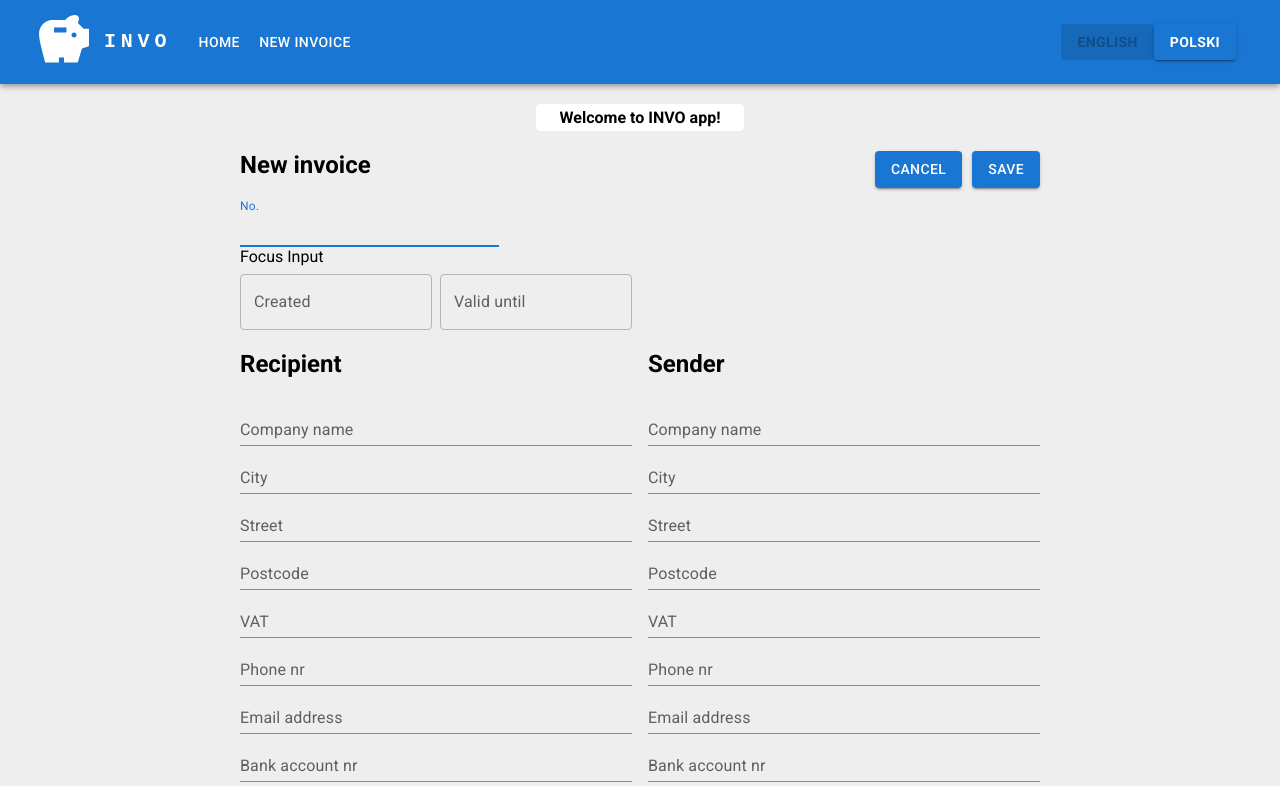
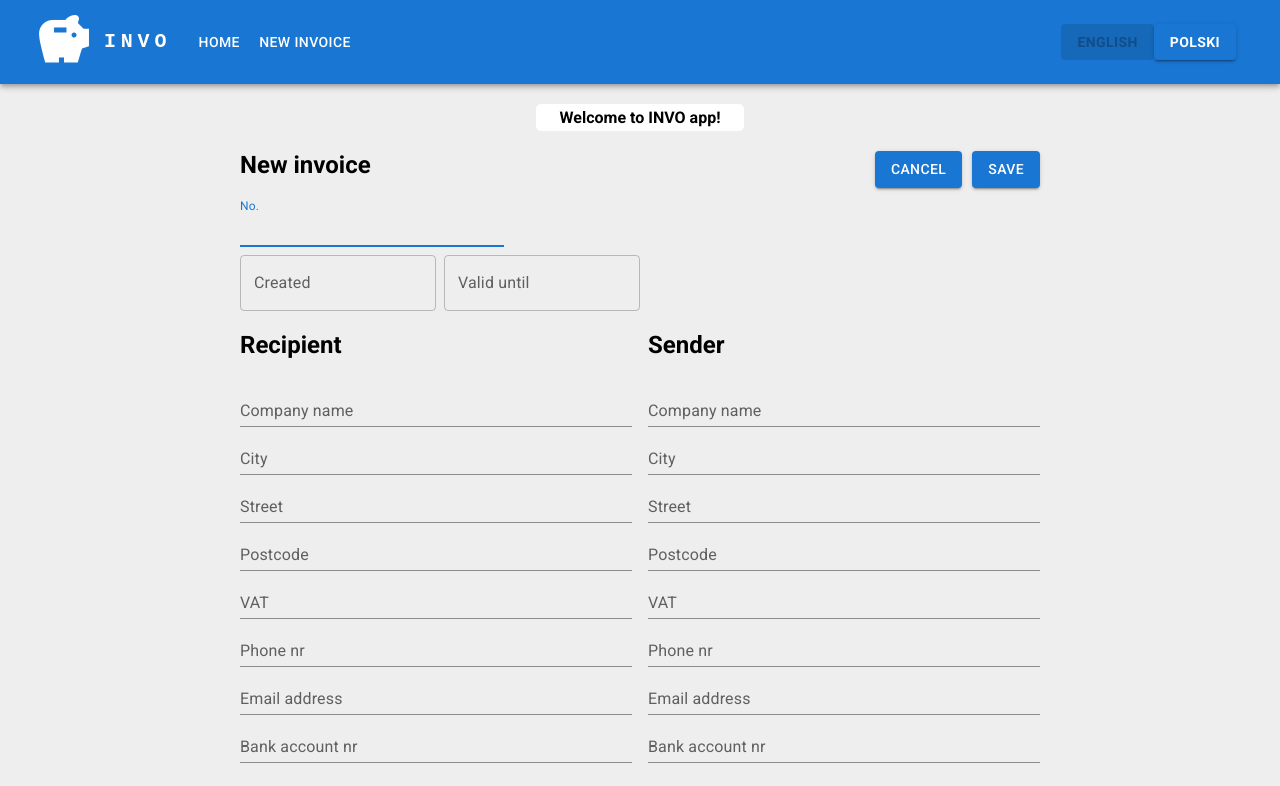
Before and after one commit to shcodenick/ups22, a React (Create React App) app: page /invoice in a window 1280 px wide. Shown: the top 786 px of the page. Built offline with nearby package versions, Linux system fonts and the light colour scheme.

Commit message:
cleanup console errors

```diff
--- a/public/index.html
+++ b/public/index.html
@@ -17,7 +17,6 @@
       name="description"
       content="Web site created using create-react-app"
     />
-    <link rel="apple-touch-icon" href="%PUBLIC_URL%/logo192.png" />
     <!--
       manifest.json provides metadata used when your web app is installed on a
       user's mobile device or desktop. See https://developers.google.com/web/fundamentals/web-app-manifest/
--- a/src/components/CompanyForm.tsx
+++ b/src/components/CompanyForm.tsx
@@ -16,6 +16,7 @@ const CompanyForm = () => {
         <CompanyFormBox>
             {fields.map((item, index) => (
                 <TextField
+                key={index}
                 fullWidth
                 label={t(item)}
                 variant="standard"
--- a/src/components/InvoiceForm.tsx
+++ b/src/components/InvoiceForm.tsx
@@ -24,13 +24,6 @@ const InvoiceForm = () => {
           }
       }, []);
 
-      const handleButtonClick = () => {
-        if (noInputRef.current) {
-            console.log('fokus')
-            noInputRef.current.focus();
-        }
-      };
-
     const handleSubmit = (event: any) => {
         event.preventDefault();
         console.log('submit');
@@ -48,7 +41,7 @@ const InvoiceForm = () => {
                     </Button>
                 </div>
                 <h2>{t('newinvoice')}</h2>
-                <Grid container spacing={1} xs={6}>
+                <Grid item container spacing={1} xs={6}>
                     <Grid item xs={8}>
                         <TextField
                         fullWidth
@@ -57,7 +50,6 @@ const InvoiceForm = () => {
                         value=""
                         inputRef={noInputRef}
                         />
-                        <span onClick={handleButtonClick}>Focus Input</span>
                     </Grid>
                     <Grid item xs={6}>
                         <LocalizationProvider dateAdapter={AdapterDayjs}>
@@ -65,7 +57,7 @@ const InvoiceForm = () => {
                         </LocalizationProvider>
                     </Grid>
                     <Grid item xs={6}>
-                    <LocalizationProvider dateAdapter={AdapterDayjs}>
+                        <LocalizationProvider dateAdapter={AdapterDayjs}>
                             <DatePicker label={t('valid')} />
                         </LocalizationProvider>
                     </Grid>
--- a/src/components/InvoicesList.tsx
+++ b/src/components/InvoicesList.tsx
@@ -45,7 +45,7 @@ const InvoicesList = () => {
                 </TableHead>
                 <TableBody>
                 {invoicesList.map((item, index) => (
-                    <TableRow sx={{ '&:last-child td, &:last-child th': { border: 0 } }}>
+                    <TableRow key={index} sx={{ '&:last-child td, &:last-child th': { border: 0 } }}>
                         <TableCell>{item[0] }</TableCell>
                         <TableCell>{item[1] }</TableCell>
                         <TableCell>{item[2] }</TableCell>
```
Also changed, not shown: public/manifest.json.
